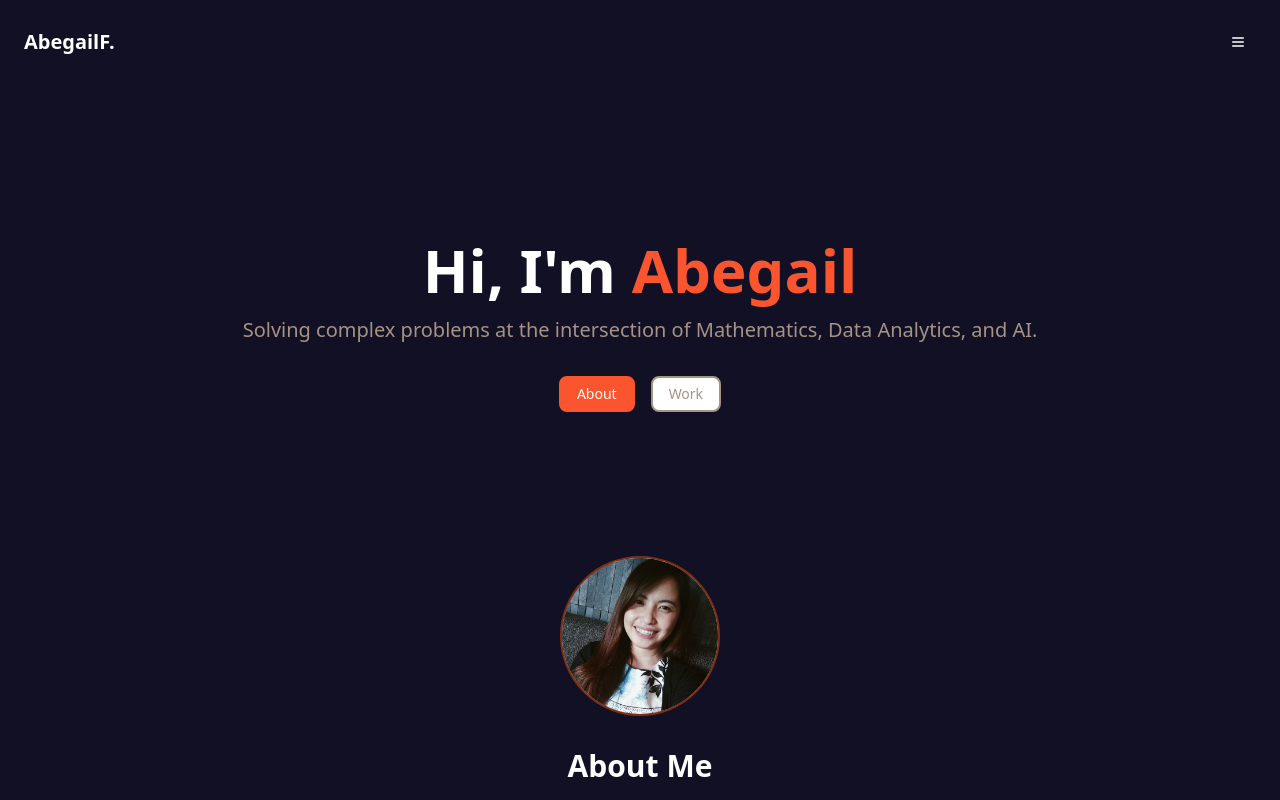
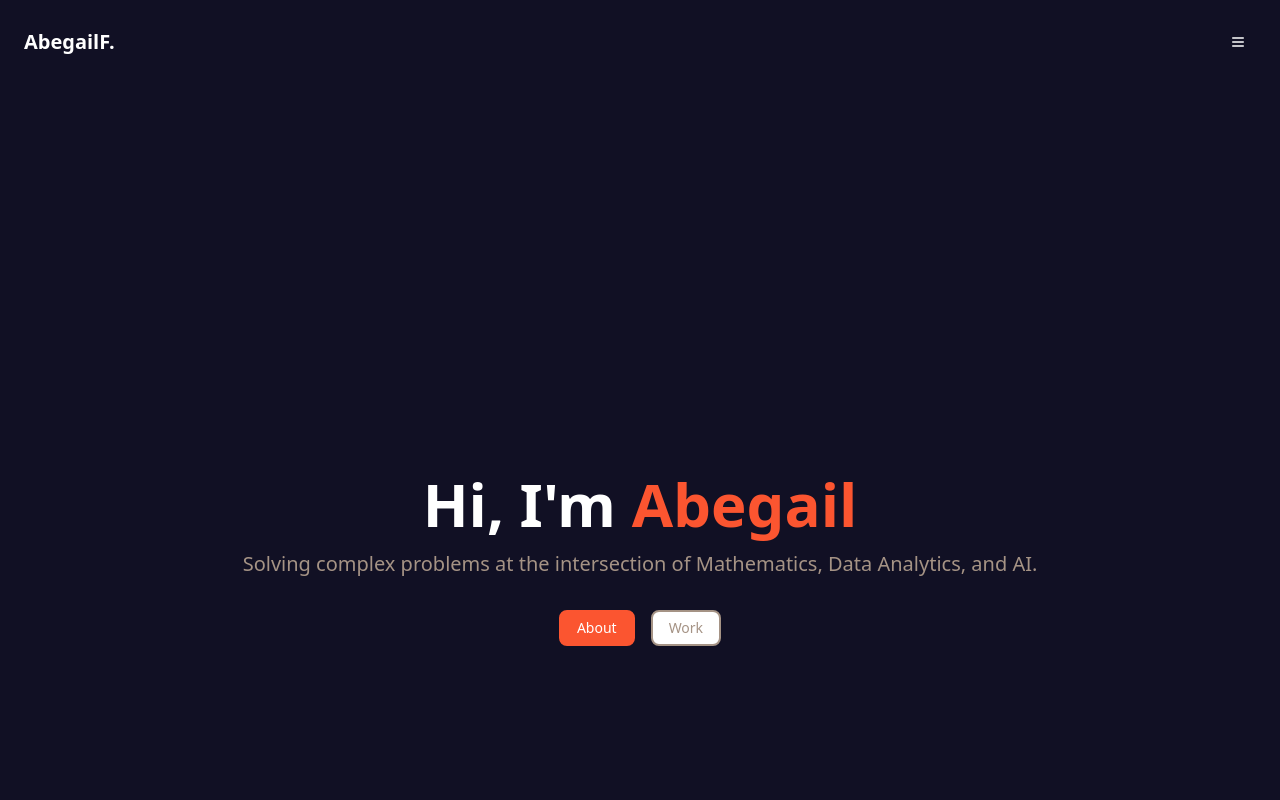
Before and after one commit to abegailf/vercel-app, a Next.js app: page / in a window 1280 px wide. Shown: the top 800 px of the page. Built offline with nearby package versions, Linux system fonts and the light colour scheme.

Commit message:
hero section fix

```diff
--- a/portfolio.tsx
+++ b/portfolio.tsx
@@ -383,7 +383,7 @@ export default function Portfolio() {
         {/* ================================================================== */}
         {/* SECTION 1: HERO (STAYS AT TOP) */}
         {/* ================================================================== */}
-        <section id="home" className="text-center py-20 max-w-4xl mx-auto px-6">
+       <section id="home" className="flex flex-col items-center justify-center text-center min-h-screen py-20 max-w-4xl mx-auto px-6">
           <h1 className="text-5xl md:text-6xl font-bold mb-4">
             Hi, I'm <span style={{ color: "#FB5530" }}>Abegail</span>
           </h1>
```
